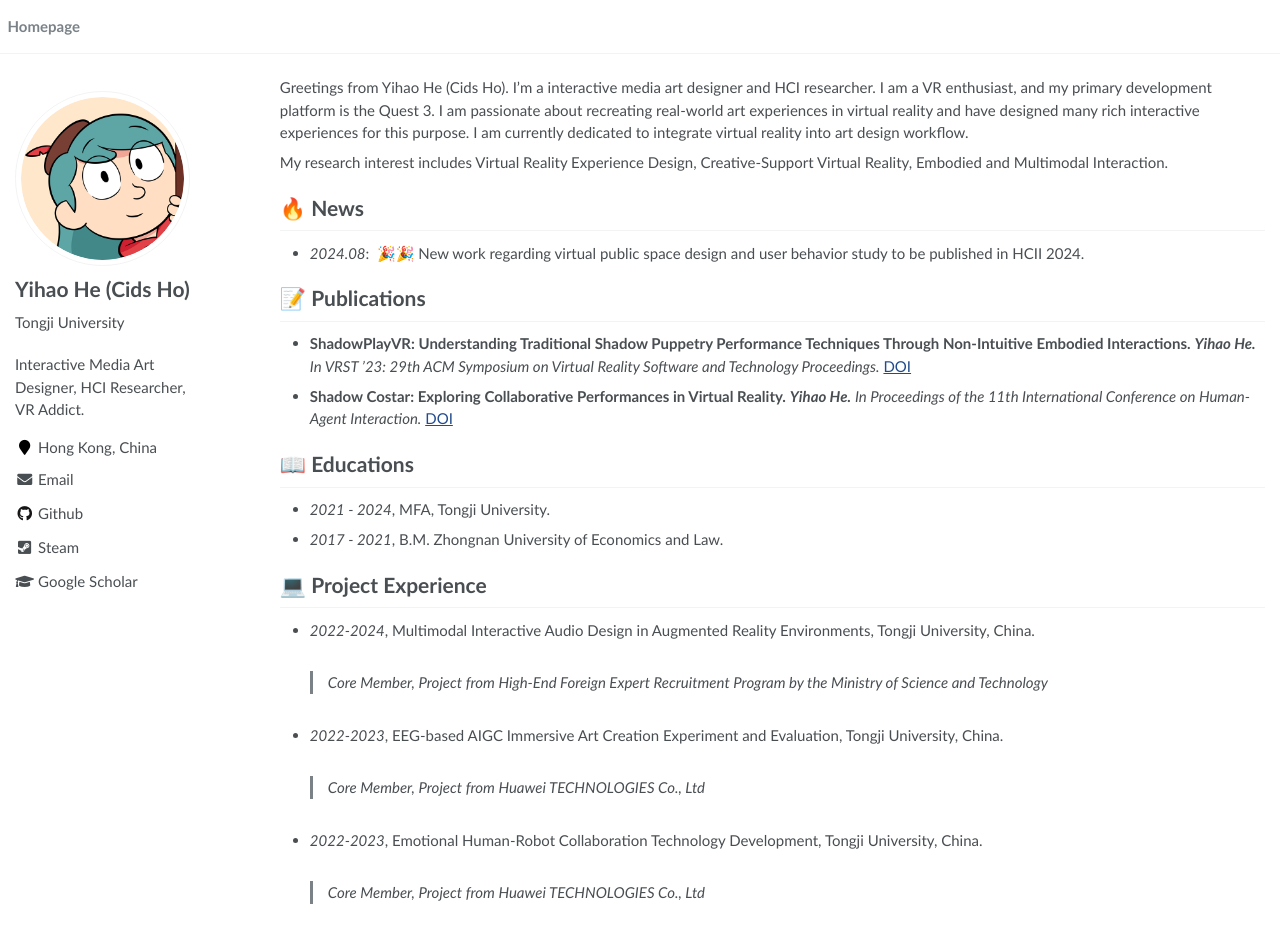
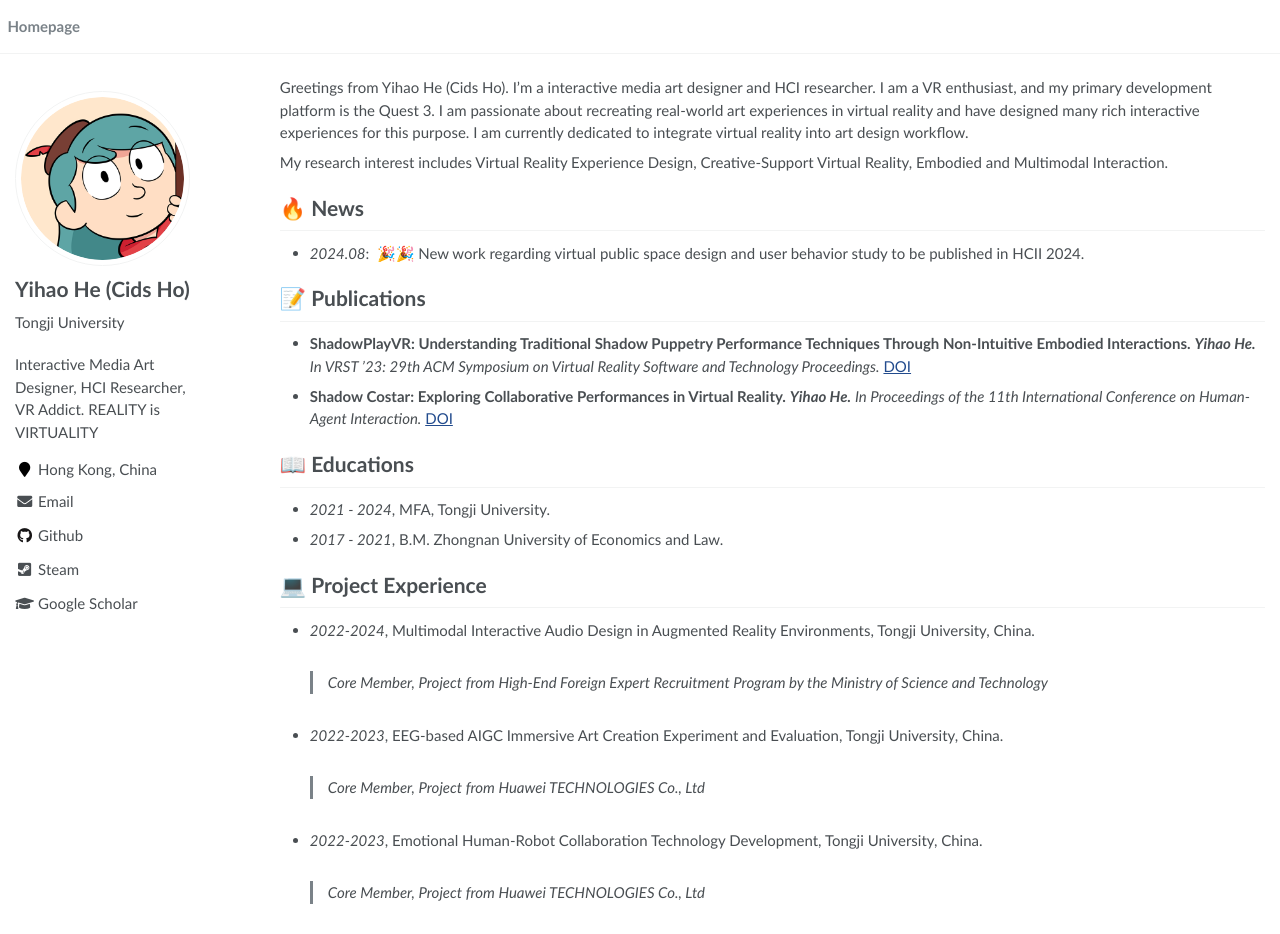
Before and after one commit to CidsHo/Cids.github.io, a Jekyll site: the page built from _pages/about.md, in a window 1280 px wide and 934 px high. Built offline with Jekyll 4.4.1, drawn with Linux system fonts in a browser that asks for light colours.

Commit message:
Update _config.yml

```diff
--- a/_config.yml
+++ b/_config.yml
@@ -7,7 +7,7 @@
 
 # Site Settings
 title                    : "Yihao He (Cids Ho)"
-description              : "Interactive Media Art Designer, HCI Researcher, VR Addict."
+description              : "Interactive Media Art Designer, HCI Researcher, VR Addict. REALITY is VIRTUALITY"
 repository               : "CidsHo/Cids.github.io"
 google_scholar_stats_use_cdn : false
 
```
